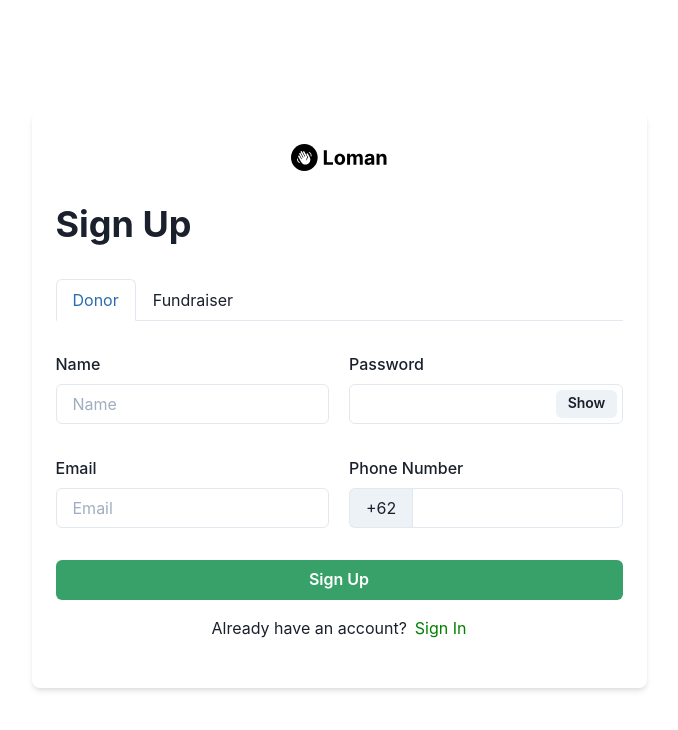
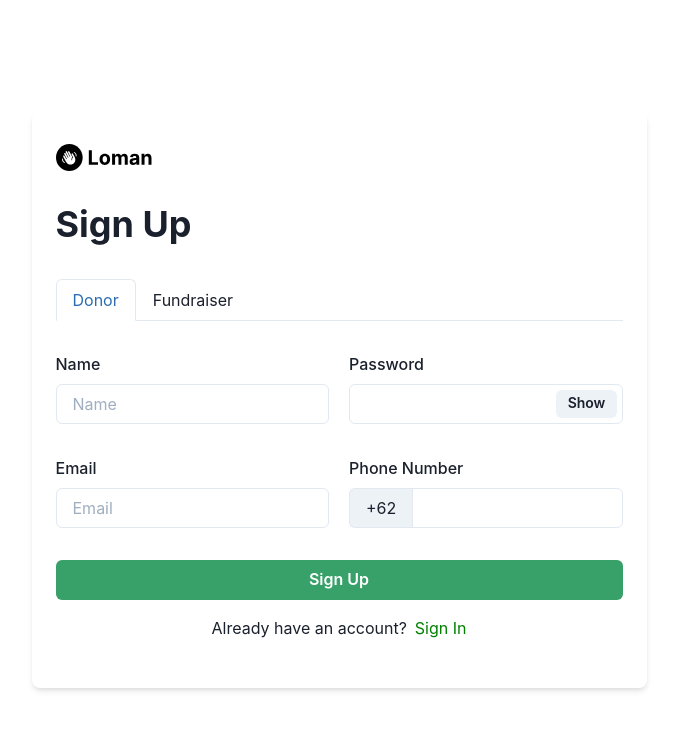
Before and after one commit to rtx-compfest/loman-frontend, a Next.js app: page /sign-up in a window 1280 px wide. Shown: the top 730 px of the page, without its empty margins (301-979 px from the left). Built offline with nearby package versions, Linux system fonts and the light colour scheme.

Commit message:
style: justify logo

```diff
--- a/pages/sign-in/index.js
+++ b/pages/sign-in/index.js
@@ -4,6 +4,7 @@ import Image from 'next/image'
 import * as Yup from 'yup'
 import {Field, Form, Formik} from 'formik'
 import {
+  Box,
   Button,
   Center,
   FormControl,
@@ -43,7 +44,9 @@ const SignIn = () => {
             align="stretch"
             spacing="2rem"
           >
-            <Image src={Logo} alt="Loman logo" />
+            <Box display="flex" justifyContent="flex-start">
+              <Image src={Logo} alt="Loman logo" />
+            </Box>
 
             <Heading>Sign In</Heading>
 
--- a/pages/sign-up/index.js
+++ b/pages/sign-up/index.js
@@ -1,5 +1,6 @@
 import * as Yup from 'yup'
 import {
+  Box,
   Button,
   Center,
   FormControl,
@@ -501,7 +502,9 @@ const SignUp = () => {
             px="1.5rem"
             py="2rem"
           >
-            <Image src={Logo} alt="Loman logo" />
+            <Box display="flex" justifyContent="flex-start">
+              <Image src={Logo} alt="Loman logo" />
+            </Box>
 
             <Heading>Sign Up</Heading>
 
```
